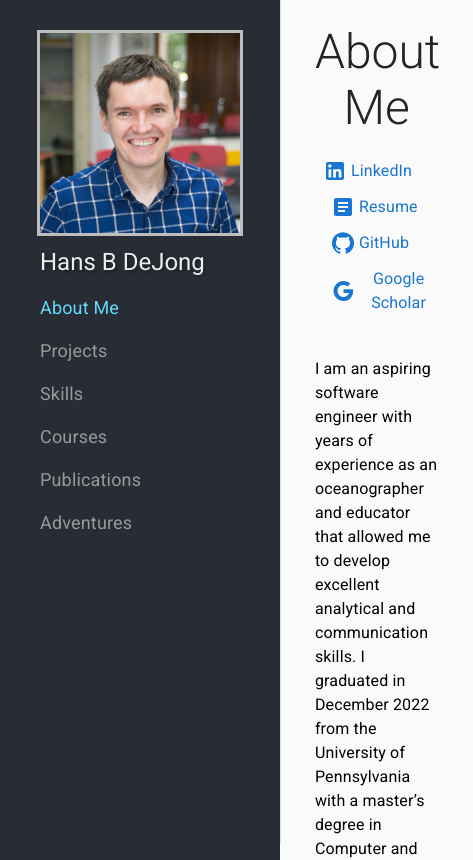
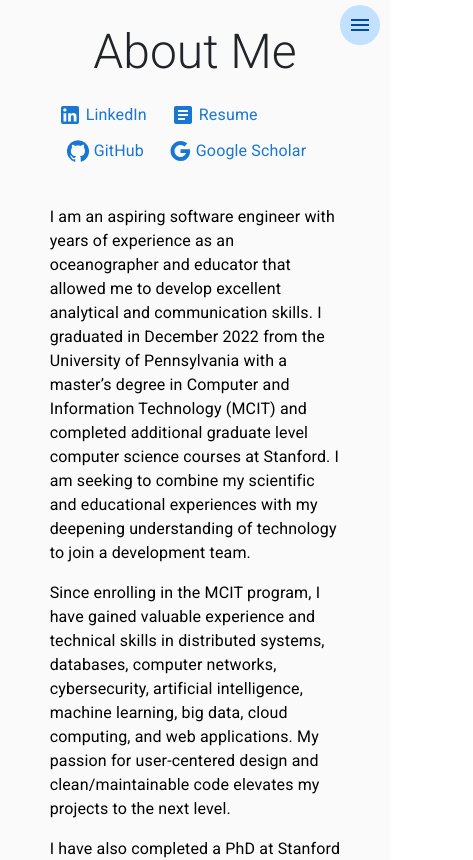
Before and after one commit to hansbdejong/portfolio, a React (Create React App) app: page / in a window 390 px wide. Shown: the top 860 px of the page, 473 px wide, since content can reach past the window. Built offline with nearby package versions, Linux system fonts and the light colour scheme; the HTML template or start-up script is replaced by a standard one.

Commit message:
made navigation bar responsive

```diff
--- a/package.json
+++ b/package.json
@@ -12,6 +12,7 @@
     "@testing-library/user-event": "^13.5.0",
     "react": "^18.1.0",
     "react-dom": "^18.1.0",
+    "react-responsive": "^9.0.2",
     "react-router-dom": "^5.1.2",
     "react-scripts": "5.0.1",
     "web-vitals": "^2.1.4"
--- a/src/App.js
+++ b/src/App.js
@@ -1,8 +1,10 @@
 import React from 'react';
-import { grey, blue, lightBlue, green } from '@mui/material/colors';
+import { grey } from '@mui/material/colors';
 
 // import components
 import SideBar from './components/SideBar';
+import TopBar from './components/TopBar';
+import MediaQuery from 'react-responsive'
 
 // import pages
 import MyStory from './pages/MyStory';
@@ -31,10 +33,19 @@ function App() {
   return (
     <BrowserRouter>
       <ScrollToTop />
-      <div style={{ backgroundColor: "#282C34"}}>
+      <div style={{ backgroundColor: "#282C34" }}>
+
+        <MediaQuery maxWidth={750}>
+          <TopBar />
+        </MediaQuery>
+
         <Box sx={{ display: 'flex' }}>
-          <SideBar />
-          <Box component="main" sx={{ flexGrow: 1, p: 3}} style={{backgroundColor: grey[50]}} >
+
+          <MediaQuery minWidth={750}>
+            <SideBar />
+          </MediaQuery>
+
+          <Box component="main" sx={{ flexGrow: 1, p: 3 }} style={{ backgroundColor: grey[50] }} >
             <Switch>
               <Route exact path="/" render={() => <MyStory />} />
               <Route path="/projects/:id" render={() => <IndividualProject />} />
--- /dev/null
+++ b/src/components/TopBar.jsx
@@ -0,0 +1,120 @@
+import React, { useState } from 'react';
+
+import ListItemIcon from '@mui/material/ListItemIcon';
+import InboxIcon from '@mui/icons-material/MoveToInbox';
+import MailIcon from '@mui/icons-material/Mail';
+import MenuIcon from '@mui/icons-material/Menu';
+import { useHistory } from "react-router-dom";
+
+import {
+    IconButton,
+    Box,
+    SwipeableDrawer,
+    List,
+    Divider,
+    ListItem,
+    ListItemButton,
+    ListItemText,
+    Typography
+} from '@mui/material';
+
+const menuItems = [
+    {
+        text: 'About Me',
+        path: '/'
+    },
+    {
+        text: 'Projects',
+        path: '/projects'
+    },
+    {
+        text: 'Skills',
+        path: '/skills'
+    },
+    {
+        text: 'Courses',
+        path: '/courses'
+    },
+    {
+        text: 'Publications',
+        path: '/publications'
+    },
+    {
+        text: 'Adventures',
+        path: '/adventures'
+    },
+];
+
+
+export default function SwipeableTemporaryDrawer() {
+
+    const [openDrawer, setOpenDrawer] = useState(false);
+    const history = useHistory()
+
+    const toggleDrawer = (open) => (event) => {
+        if (
+            event &&
+            event.type === 'keydown' &&
+            (event.key === 'Tab' || event.key === 'Shift')
+        ) {
+            return;
+        }
+
+        setOpenDrawer(open)
+    };
+
+    const list = (anchor) => (
+        <Box
+            sx={{ width: anchor === 'top' || anchor === 'bottom' ? 'auto' : 250 }}
+            role="presentation"
+            onClick={toggleDrawer(false)}
+            onKeyDown={toggleDrawer(false)}
+        >
+
+            <List>
+                {menuItems.map((item) => (
+                    <ListItem key={item.text} disablePadding
+                        onClick={() => history.push(item.path)}>
+                        <ListItemButton>
+                            <ListItemText primary={item.text} />
+                        </ListItemButton>
+                    </ListItem>
+                ))}
+            </List>
+
+
+        </Box>
+    );
+
+    let anchor = 'right';
+    return (
+        <div>
+
+            <IconButton
+                style={{
+                    backgroundColor: "#C2E0FF",
+                    position: "fixed",
+                    right: "10px",
+                    top: "5px",
+                    height: "40px",
+                    width: "40px",
+                    zIndex: 199,
+                }}
+                onClick={toggleDrawer(anchor, true)}>
+                <MenuIcon sx={{ color: "#004C99" }} />
+            </IconButton>
+
+
+            <SwipeableDrawer
+                anchor={anchor}
+                open={openDrawer}
+                onClose={toggleDrawer(false)}
+                onOpen={toggleDrawer(true)}
+            >
+                {list(anchor)}
+            </SwipeableDrawer>
+
+
+        </div >
+    );
+}
--- a/src/pages/IndividualProject.jsx
+++ b/src/pages/IndividualProject.jsx
@@ -200,7 +200,7 @@ function addLinkButtons(data) {
                 <Link rel="noopener" href={url} target="_blank" underline="none">
                     <Button style={{ width: "100%", textTransform: 'none', }}
                         variant="contained"
-                        sx={{ marginBottom: 1 }}>
+                        sx={{ marginBottom: 1, maxWidth: "200px", marginRight:1 }}>
                         {createIcon(type)}
                         <Typography sx={{ paddingLeft: 1 }}>{label}</Typography>
                     </Button>
```
Also changed, not shown: src/components/SideBar.jsx (line endings or trailing spaces), 1 other file (tests, documents, lock files or other folders).
